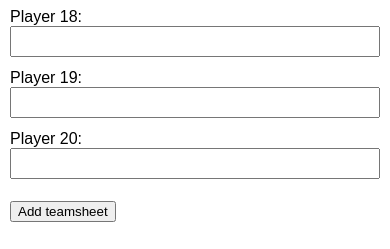
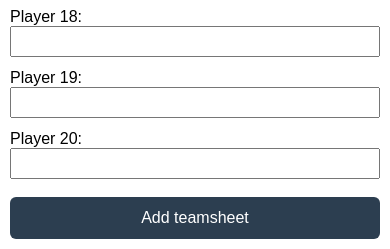
Before and after one commit to mitchrob/TeamSheetApp, a Flask app: page /add in a window 390 px wide. Shown: the part 1668-1917 px from the top of the page. Run offline with Flask 3, Linux system fonts and the light colour scheme; the visitor is signed in with stand-in values (Sample User, id 1).

Commit message:
UI: improve mobile layout — viewport, mobile nav, responsive tables and buttons

```diff
--- a/templates/add.html
+++ b/templates/add.html
@@ -22,7 +22,9 @@
         <label>Player {{ i }}: <input name="player{{ i }}" size="40" value="{{ defaults.players[i-1] }}"/></label>
       {% endfor %}
     </div>
-    <p><button type="submit">Add teamsheet</button></p>
+    <div class="form-actions">
+      <button type="submit" class="btn">Add teamsheet</button>
+    </div>
   </form>
 
   {# navigation links are in the header ribbon; removed redundant links here #}
--- a/templates/base.html
+++ b/templates/base.html
@@ -34,6 +34,11 @@
       label { display:block; margin-bottom:6px; }
       input[type=text], input[type=password], input[type=number], input, select, textarea { width:100%; box-sizing: border-box; padding:6px; }
 
+      /* Buttons */
+      .btn { display:inline-block; padding:8px 12px; border-radius:6px; background:#2c3e50; color:#fff; border:0; cursor:pointer; }
+      .btn.secondary { background:#6c757d; }
+      .form-actions { margin-top:12px; }
+
       /* Players grid (used on add page) */
       .players { display:grid; grid-template-columns: repeat(2, 1fr); gap:6px; }
 
@@ -51,6 +56,7 @@
         .nav { display:none; flex-direction:column; background:#2c3e50; padding:10px; position:absolute; right:10px; top:56px; border-radius:6px; box-shadow:0 6px 18px rgba(0,0,0,0.12); }
         .nav.open { display:flex; }
         .menu-button { display:inline-block; }
+        .btn { width:100%; padding:12px; font-size:16px; }
       }
     </style>
   </head>
```
Also changed, not shown: templates/player.html (+4 -14 lines), templates/stats.html (+1 -10 lines).
